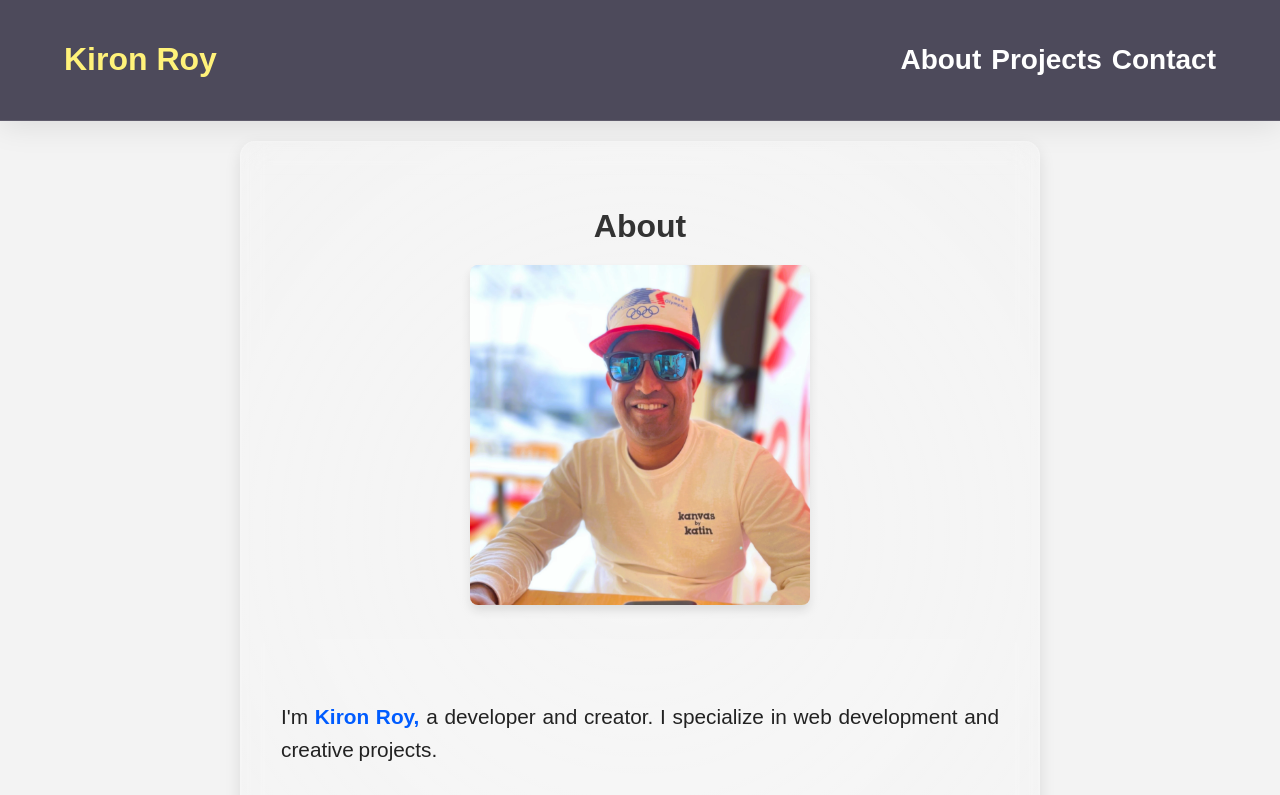
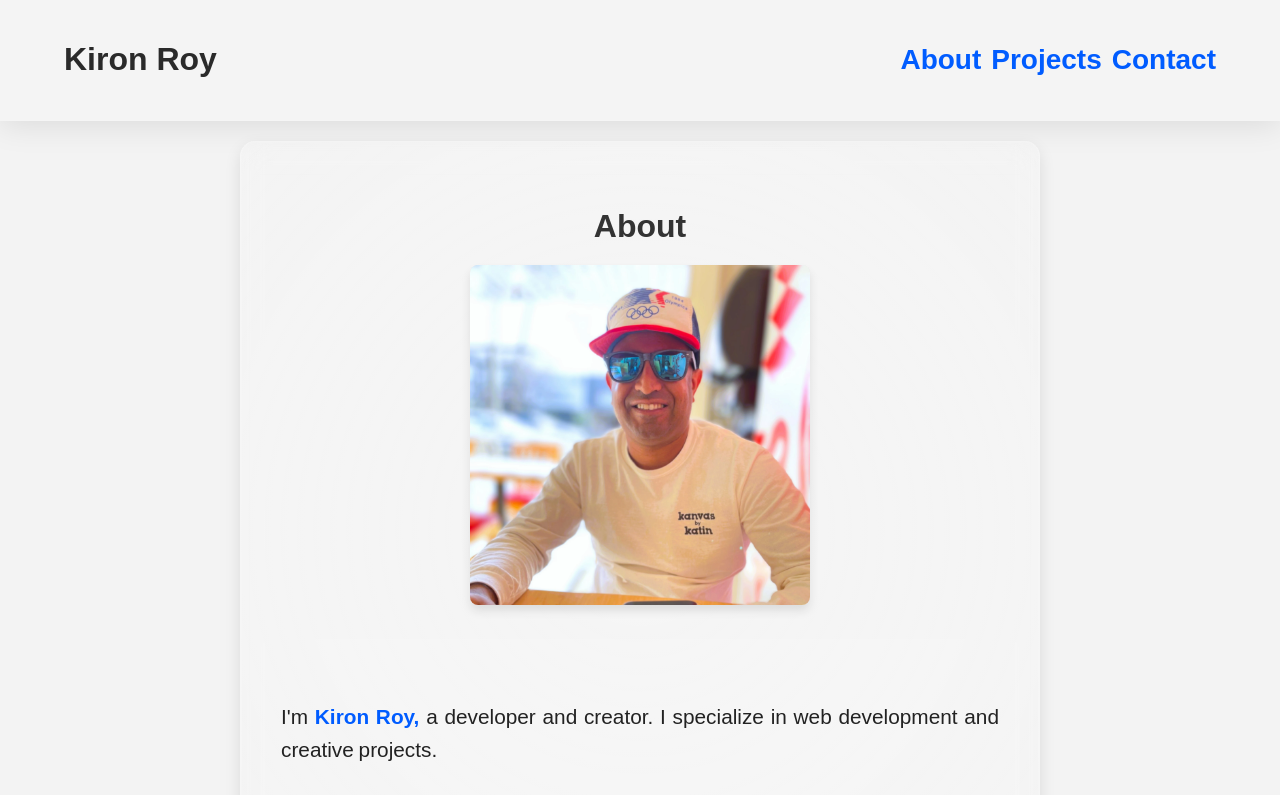
Before and after one commit to kironroy/kironroy-react, a React (Create React App) app: page / in a window 1280 px wide. Shown: the top 795 px of the page. Built offline with nearby package versions, Linux system fonts and the light colour scheme; no server answers; a web font is replaced by a local one.

Commit message:
Update Header.css
+ update header

```diff
--- a/src/components/Header.css
+++ b/src/components/Header.css
@@ -1,5 +1,5 @@
 .header {
-  background: #4d4a5b;
+  background: #f4f4f4;
   color: #fff;
   padding: 20px 0;
   backdrop-filter: blur(10px);
@@ -28,14 +28,14 @@
 }
 
 .header nav a {
-  color: #fff;
+  color: #005cff;
   text-decoration: none;
   font-size: 28px;
   font-weight: 600;
 }
 
 h1 {
-  color: #fff27a;
+  color: #2a2a2a;
 }
 
 @media screen and (max-width: 768px) {
```
